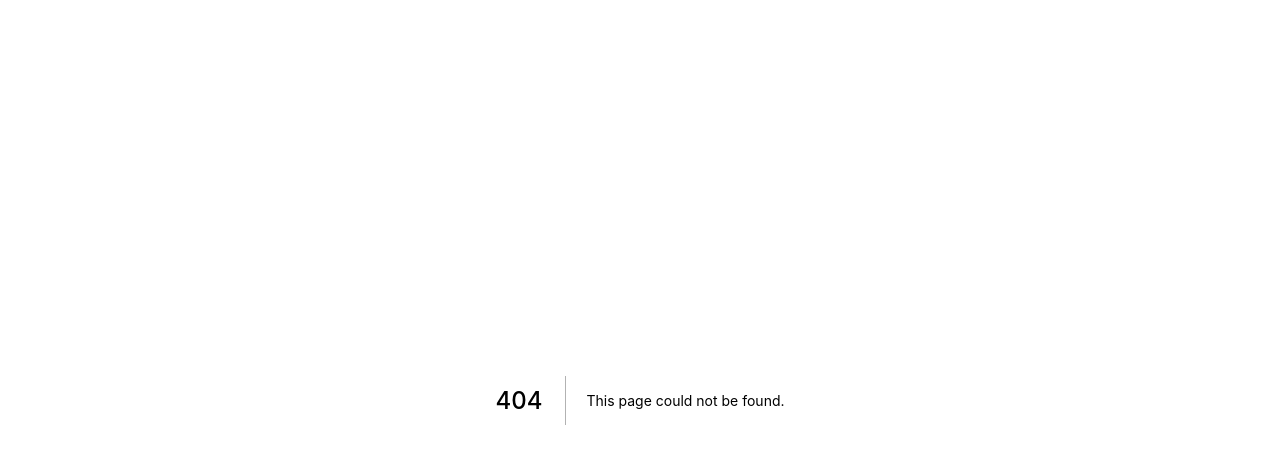
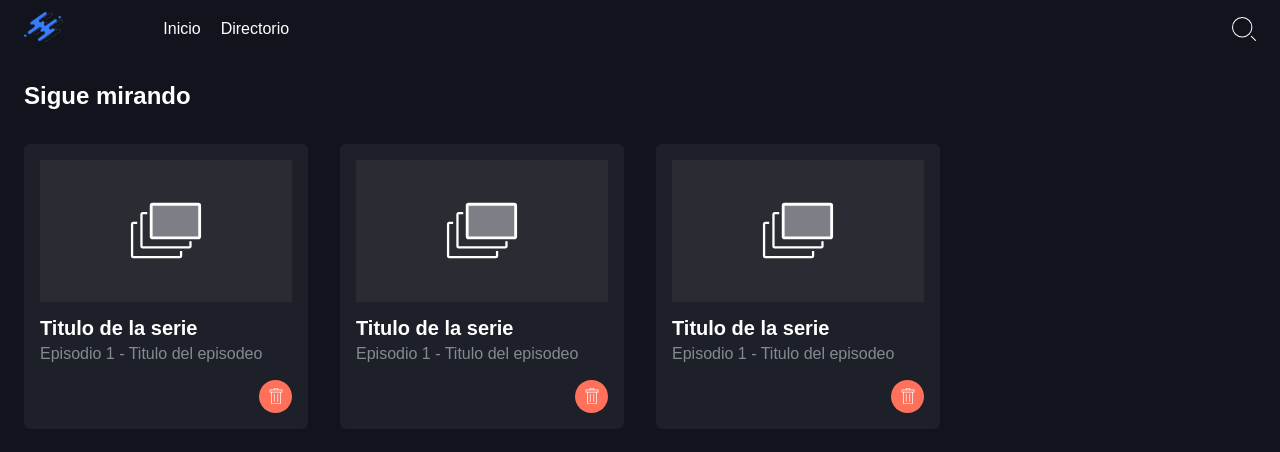
Before and after one commit to AlexGarrixen/vimox-frontend, a Next.js app: page /queue in a window 1280 px wide. Before the commit this address had no page. Shown: the top 452 px of the page. Built offline with nearby package versions, Linux system fonts and the light colour scheme; a web font is replaced by a local one.

Commit message:
feat: queue page layout

```diff
--- /dev/null
+++ b/components/Icon/Trash/index.tsx
@@ -0,0 +1,16 @@
+import React from 'react';
+import { Svg } from '../styled';
+import type { SvgProps } from '../types';
+
+export const Trash = (props: SvgProps) => (
+  <Svg
+    width='1em'
+    height='1em'
+    viewBox='0 0 1024 1024'
+    fill='currentColor'
+    {...props}
+  >
+    <path d='M375.15264 55.8592V101.4784H101.46816v182.45632h91.2384V1013.76h638.59712V283.93472h91.22816V101.4784H648.84736V10.24H375.15264v45.6192z m228.07552 22.80448v22.80448H420.77184V55.8592h182.45632v22.80448z m273.68448 114.03264v45.6192H147.08736v-91.2384h729.82528v45.6192z m-91.22816 433.33632v342.10816H238.31552V283.92448h547.36896v342.10816z'></path>
+    <path d='M375.15264 626.03264v250.88h45.60896v-501.76h-45.60896v250.88zM603.22816 626.03264v250.88h45.60896v-501.76h-45.60896v250.88z'></path>
+  </Svg>
+);
--- /dev/null
+++ b/pageComponents/Queue/QueueList/QueueSerie/index.tsx
@@ -0,0 +1,34 @@
+import React from 'react';
+import { Typography } from '@components/DataDisplay/Typography';
+import { Trash } from '@components/Icon/Trash';
+import {
+  QueueSerieBox,
+  ImageBox,
+  ImageStyled,
+  ContentBox,
+  ActionsBox,
+  DeleteButton,
+} from './styled';
+
+export const QueueSerie = (): JSX.Element => (
+  <QueueSerieBox>
+    <ImageBox>
+      <ImageStyled src='/placeholderImage.svg' />
+    </ImageBox>
+    <ContentBox>
+      <Typography as='h5' white>
+        Titulo de la serie
+      </Typography>
+      <Typography>Episodio 1 - Titulo del episodeo</Typography>
+    </ContentBox>
+    <ActionsBox>
+      <DeleteButton
+        onClick={(ev) => {
+          ev.preventDefault();
+        }}
+      >
+        <Trash />
+      </DeleteButton>
+    </ActionsBox>
+  </QueueSerieBox>
+);
--- /dev/null
+++ b/pageComponents/Queue/QueueList/QueueSerie/styled.tsx
@@ -0,0 +1,60 @@
+import styled from 'styled-components';
+import { Image } from '@components/DataDisplay/Image';
+
+export const QueueSerieBox = styled.div`
+  padding: 16px;
+  background-color: ${({ theme }) => theme.colors.gray[400]};
+  border-radius: 6px;
+  transition: box-shadow 250ms linear;
+
+  :hover {
+    box-shadow: 0 0 0 4px ${({ theme }) => theme.colors.primary};
+  }
+`;
+
+export const ImageBox = styled.div`
+  position: relative;
+
+  ::before {
+    content: '';
+    padding-top: 56.25%;
+    display: block;
+  }
+`;
+
+export const ImageStyled = styled(Image)`
+  position: absolute;
+  top: 0;
+  left: 0;
+  width: 100%;
+  height: 100%;
+  object-fit: cover;
+  object-position: center;
+`;
+
+export const ContentBox = styled.div`
+  margin-top: 12px;
+
+  & > * {
+    text-overflow: ellipsis;
+    white-space: nowrap;
+    overflow: hidden;
+  }
+`;
+
+export const ActionsBox = styled.div`
+  display: flex;
+  justify-content: flex-end;
+  margin-top: 14px;
+`;
+
+export const DeleteButton = styled.button`
+  width: 33px;
+  height: 33px;
+  background-color: ${({ theme }) => theme.colors.danger};
+  color: #fff;
+  border-radius: 50%;
+  display: inline-flex;
+  align-items: center;
+  justify-content: center;
+`;
--- /dev/null
+++ b/pageComponents/Queue/QueueList/index.tsx
@@ -0,0 +1,33 @@
+import React from 'react';
+import Link from 'next/link';
+import { Grid } from '@components/Layout/Grid';
+import { Container } from '@components/Layout/Container';
+import { Typography } from '@components/DataDisplay/Typography';
+import { QueueSerie } from './QueueSerie';
+
+export const QueueList = (): JSX.Element => (
+  <section style={{ marginTop: 80, marginBottom: 40 }}>
+    <Container>
+      <Typography as='h4' white margin='0 0 32px 0'>
+        Sigue mirando
+      </Typography>
+      <Grid xs='1' sm='2' md='3' lg='4' gap={2}>
+        <Link href='/'>
+          <a>
+            <QueueSerie />
+          </a>
+        </Link>
+        <Link href='/'>
+          <a>
+            <QueueSerie />
+          </a>
+        </Link>
+        <Link href='/'>
+          <a>
+            <QueueSerie />
+          </a>
+        </Link>
+      </Grid>
+    </Container>
+  </section>
+);
--- /dev/null
+++ b/pages/queue.tsx
@@ -0,0 +1,11 @@
+import React from 'react';
+import { QueueList } from '@pageComponents/Queue/QueueList';
+import { LayoutApp } from '@components/Layout/LayoutApp';
+
+const MyList = (): JSX.Element => (
+  <LayoutApp title='Mi lista'>
+    <QueueList />
+  </LayoutApp>
+);
+
+export default MyList;
```
